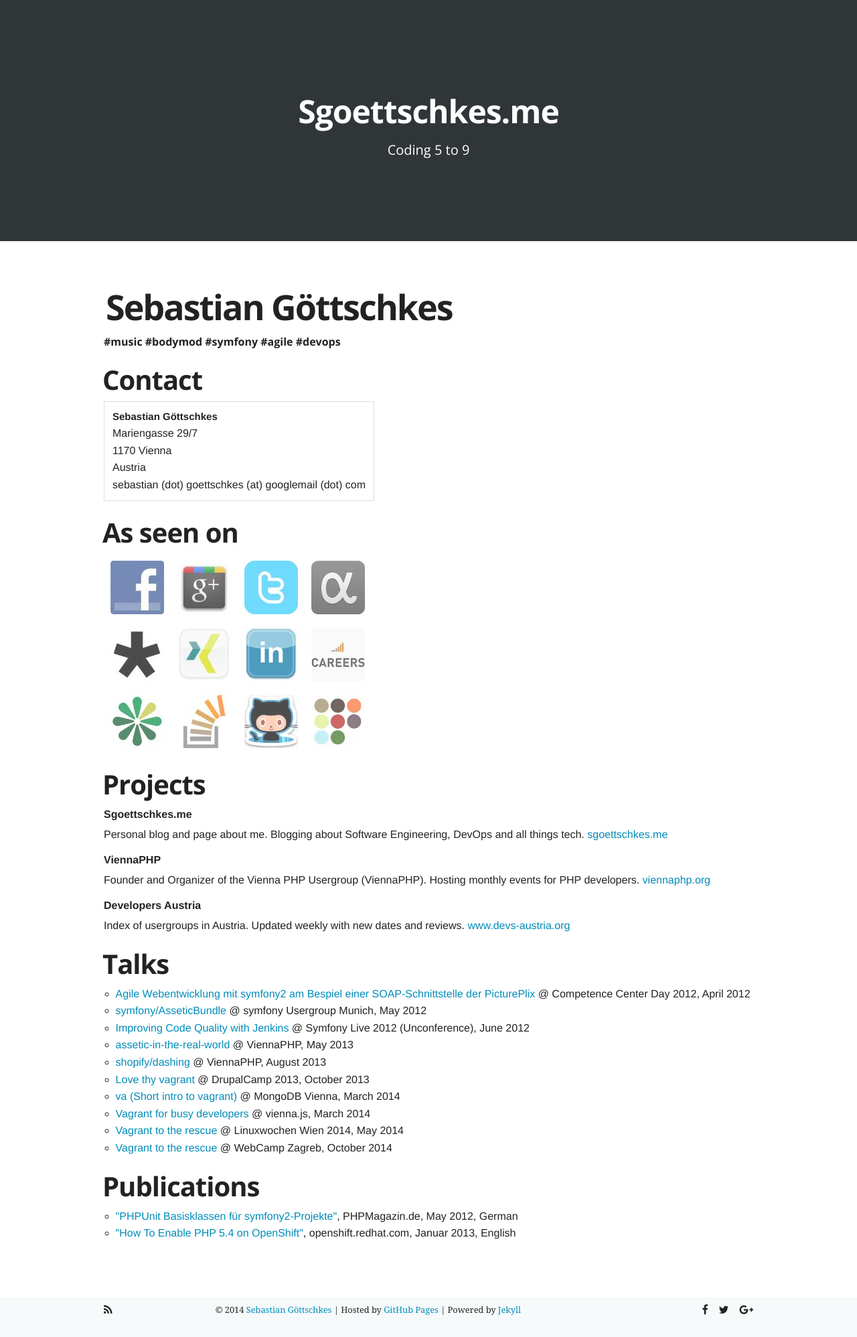
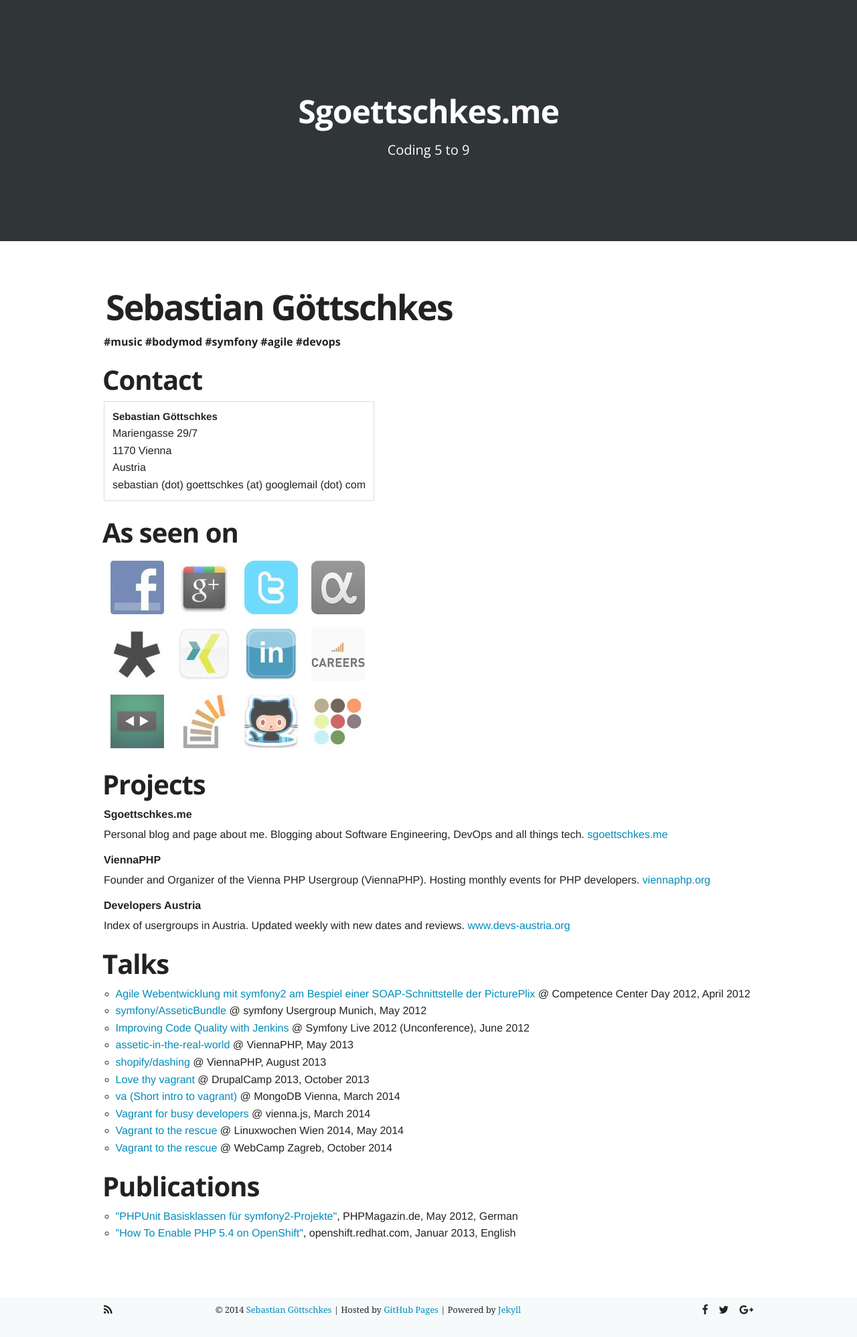
Before and after one commit to Sgoettschkes/sgoettschkes.github.io, a Jekyll site: the page built from about.html, in a window 1280 px wide. Shown: the whole page at 67% size. Built offline with Jekyll 4.4.1, drawn with Linux system fonts in a browser that asks for light colours; nearby versions of some CDN libraries.

Commit message:
Replacing mojolive with speakerdeck

```diff
--- a/about.html
+++ b/about.html
@@ -26,7 +26,7 @@ layout: page
     <li class="left"><a href="https://www.xing.com/profile/Sebastian_Goettschkes" target="_blank" ><image src="media/seenon/xing.jpg" alt="XING" title="XING" /></a></li>
     <li class="left"><a href="http://de.linkedin.com/in/sgoettschkes" target="_blank" ><image src="media/seenon/linkedIn.jpg" alt="LinkedIn" title="LinkedIn" /></a></li>
     <li class="left"><a href="http://careers.stackoverflow.com/cv/employer/61523" target="_blank" ><image src="media/seenon/careers20.jpg" alt="Careers 2.0" title="Careers 2.0" /></a></li>
-    <li class="left"><a href="http://mojolive.com/profile/sgoettschkes" target="_blank" ><image src="media/seenon/mojolive.jpg" alt="mojoLive" title="mojoLive" /></a></li>
+    <li class="left"><a href="https://speakerdeck.com/sgoettschkes" target="_blank" ><image src="media/seenon/speakerdeck.jpg" alt="speakerdeck" title="speakerdeck" /></a></li>
 
     <li class="left"><a href="http://stackoverflow.com/users/372562/sgoettschkes" target="_blank" ><image src="media/seenon/stackOverflow.jpg" alt="Stack Overflow" title="Stack Overflow" /></a></li>
     <li class="left"><a href="https://github.com/Sgoettschkes" target="_blank" ><image src="media/seenon/github.jpg" alt="github" title="github" /></a></li>
```
Also changed, not shown: media/seenon/mojolive.jpg (deleted), media/seenon/speakerdeck.jpg (added).
